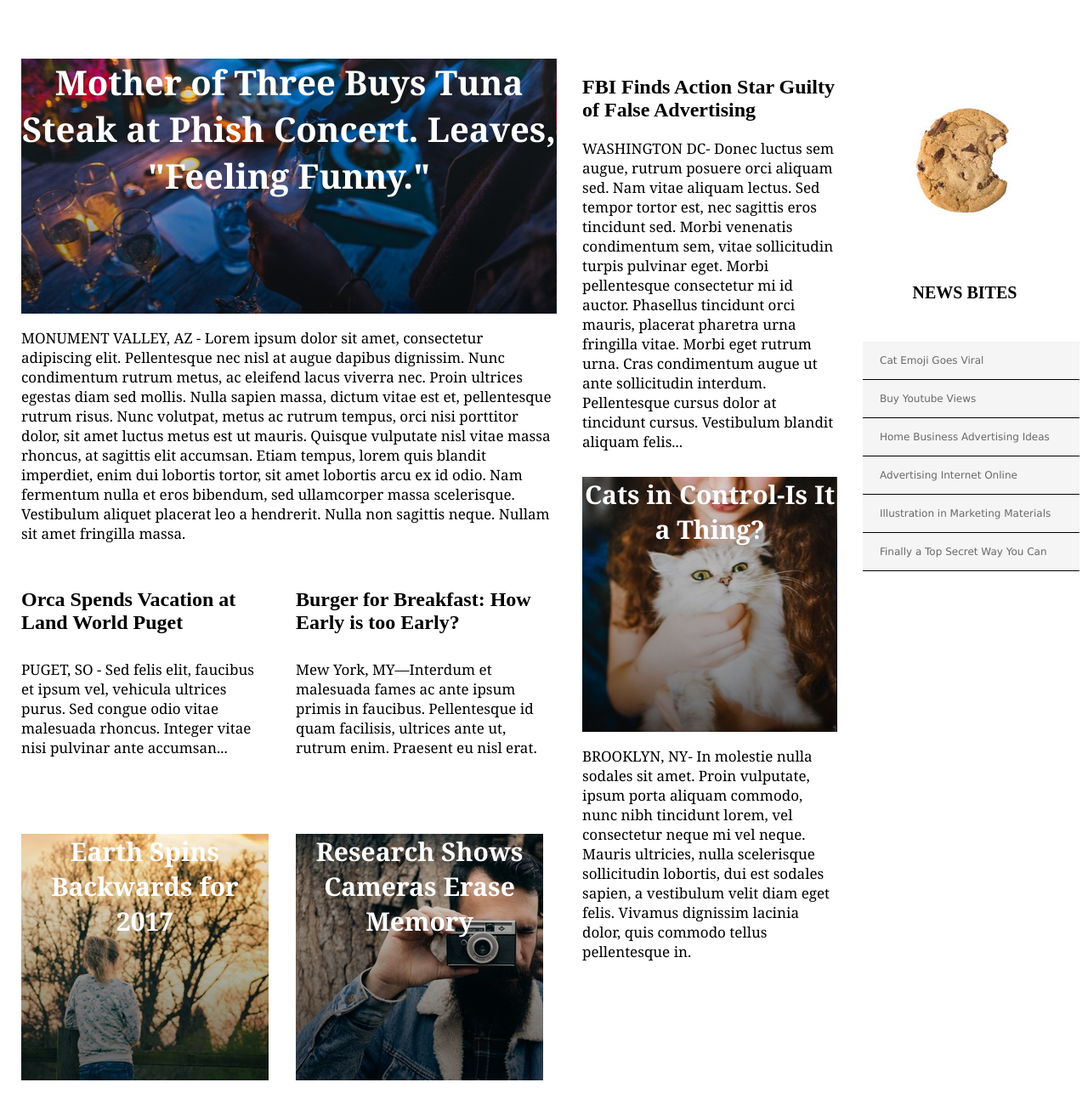
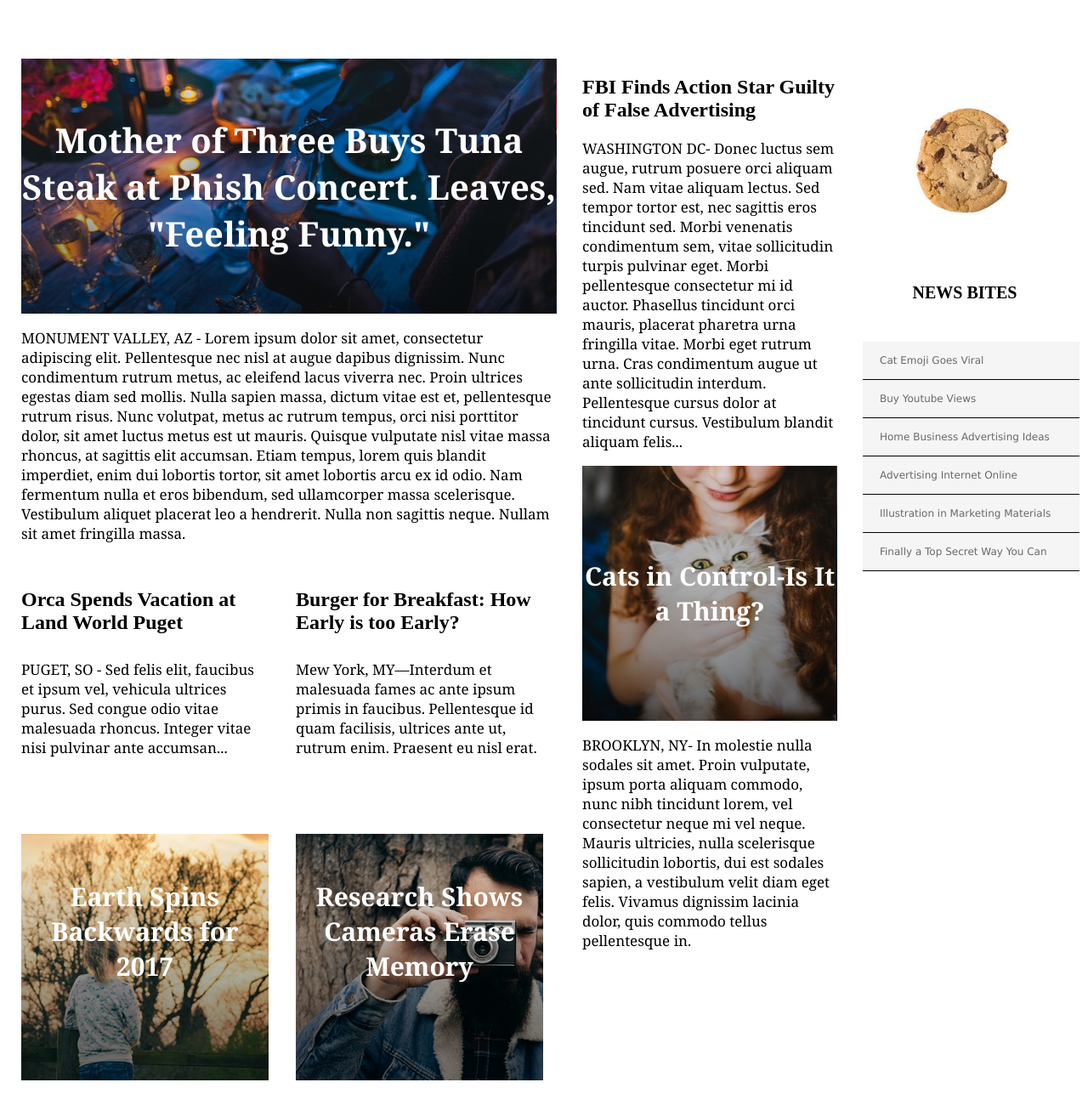
Before and after one commit to ballchi72/my-time, a plain HTML site: page index.html in a window 1280 px wide. Shown: the part 80-1380 px from the top of the page at 85% size. Drawn offline with Linux system fonts and the light colour scheme.

Commit message:
update image text.

```diff
--- a/resources/style.css
+++ b/resources/style.css
@@ -23,6 +23,7 @@
 
 .nav {
   margin-right: 30px;
+
 }
 
 .nav li {
@@ -55,8 +56,11 @@ padding: 8px;
 }
 
 .headline {
+  margin-top: 40px;
   height: 300px;
   background-image: url(./images/img-story-main.png);
+  display: flex;
+  align-items: center;
 }
 
 .headline p {
@@ -74,6 +78,8 @@ padding: 8px;
 .cats {
   background-image: url(./images/img-story-1.png);
   height: 300px;
+  display: flex;
+  align-items: center;
 }
 
 .cats p {
@@ -96,6 +102,8 @@ padding: 8px;
   font-weight: bold;
   font-size: 30px;
   color: white;
+  display: flex;
+  align-items: center;
 }
 
 .burger .caption {
@@ -105,6 +113,8 @@ padding: 8px;
   font-weight: bold;
   font-size: 30px;
   color: white;
+  display: flex;
+  align-items: center;
 }
 
 .news-bites {
@@ -148,6 +158,7 @@ padding: 8px;
 
 .headline p, .caption, .cats p {
 text-align: center;
+vertical-align: middle;
 }
 
 .orca h2, .burger h2 {
```
